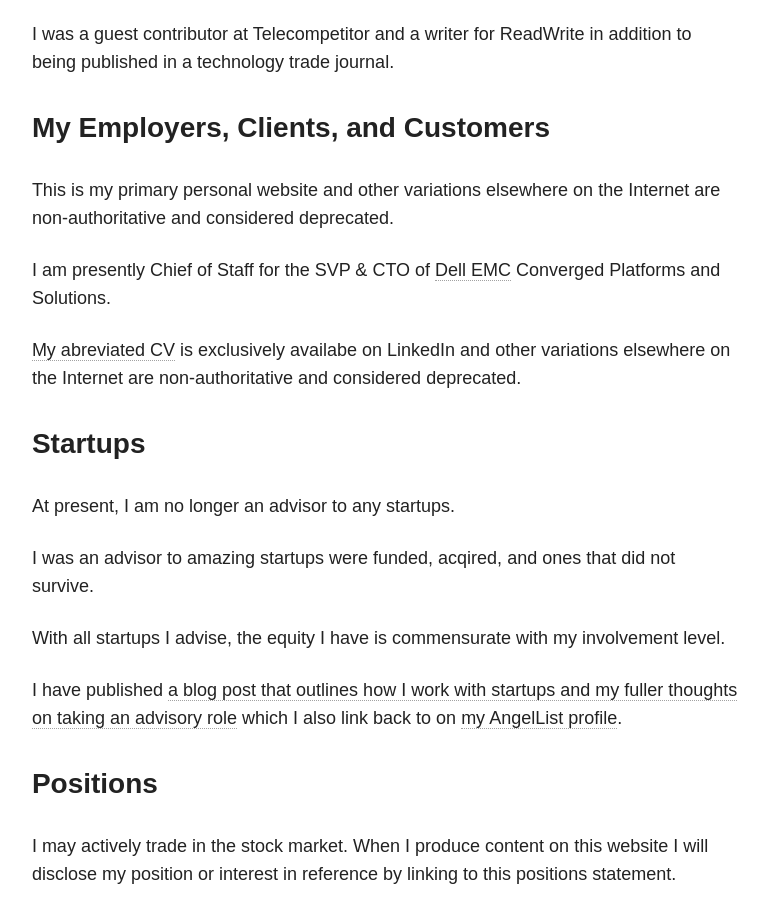
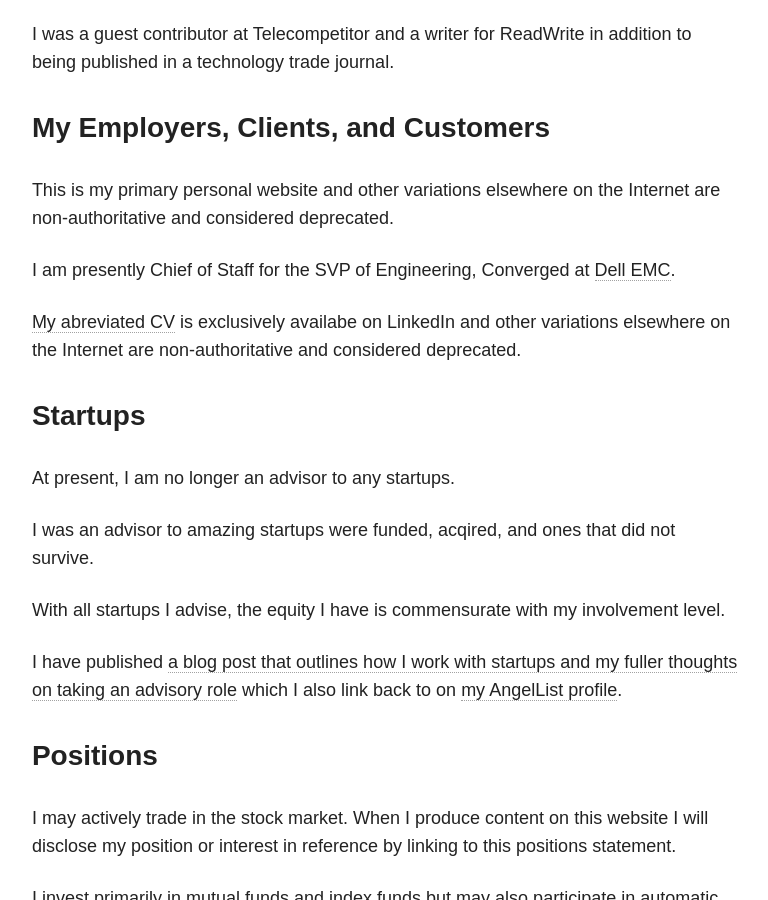
Before and after one commit to nsshommo/jaycuthrell.github.io, a Jekyll site: the page built from disclosure/index.md, in a window 1280 px wide and 900 px high, scrolled down 1427 px. Shown: the whole window, without its empty margins (254-1022 px from the left). Built offline with Jekyll 4.4.1, drawn with Linux system fonts in a browser that asks for light colours; nearby versions of some CDN libraries.

Commit message:
updated with new role as of 2018

```diff
--- a/disclosure/index.md
+++ b/disclosure/index.md
@@ -25,7 +25,7 @@ I was a guest contributor at Telecompetitor and a writer for ReadWrite in additi
 
 This is my primary personal website and other variations elsewhere on the Internet are non-authoritative and considered deprecated.
 
-I am presently Chief of Staff for the SVP & CTO of [Dell EMC](http://www.vce.com) Converged Platforms and Solutions.
+I am presently Chief of Staff for the SVP of Engineering, Converged at [Dell EMC](http://www.vce.com).
 
 [My abreviated CV](http://www.linkedin.com/in/jaycuthrell) is exclusively availabe on LinkedIn and other variations elsewhere on the Internet are non-authoritative and considered deprecated.
 
```
